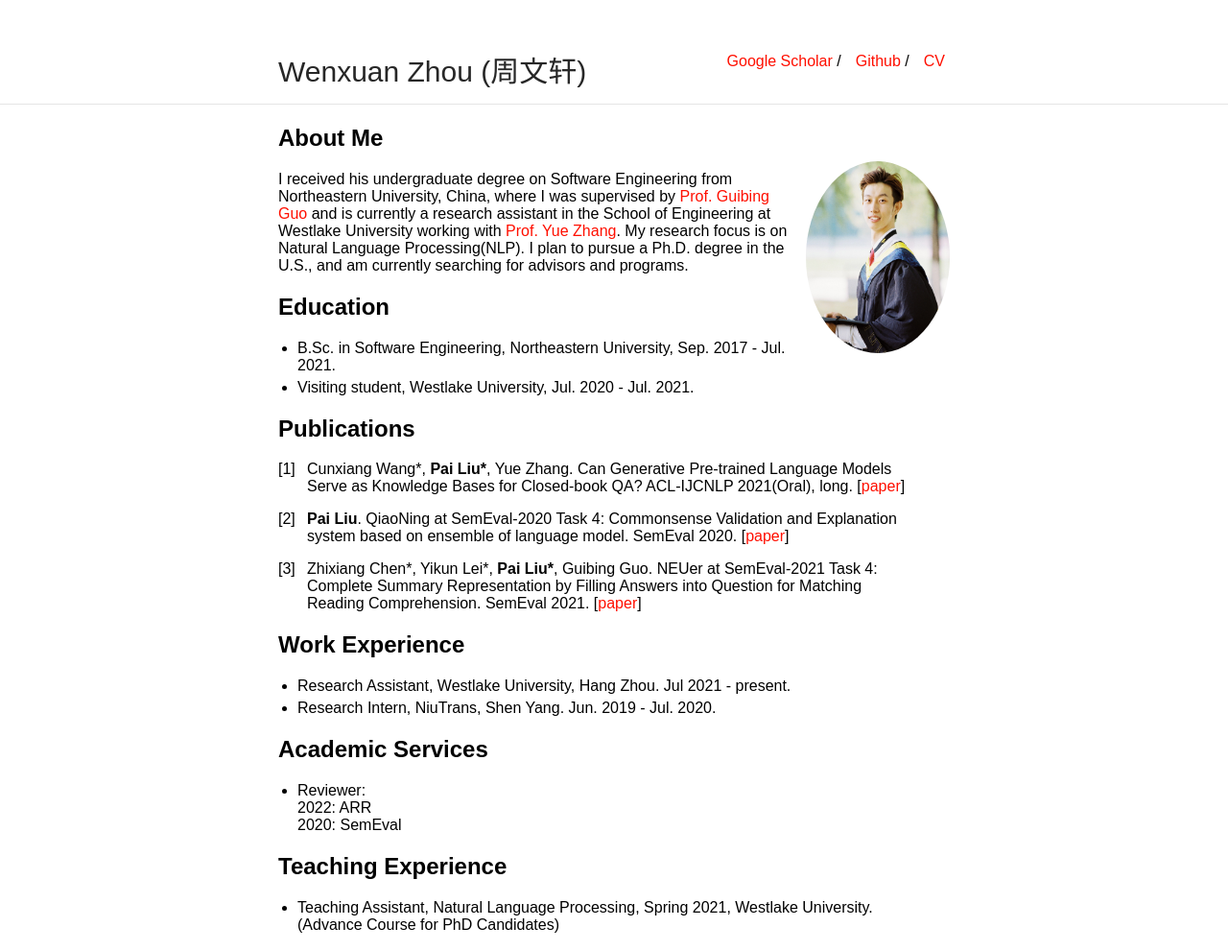
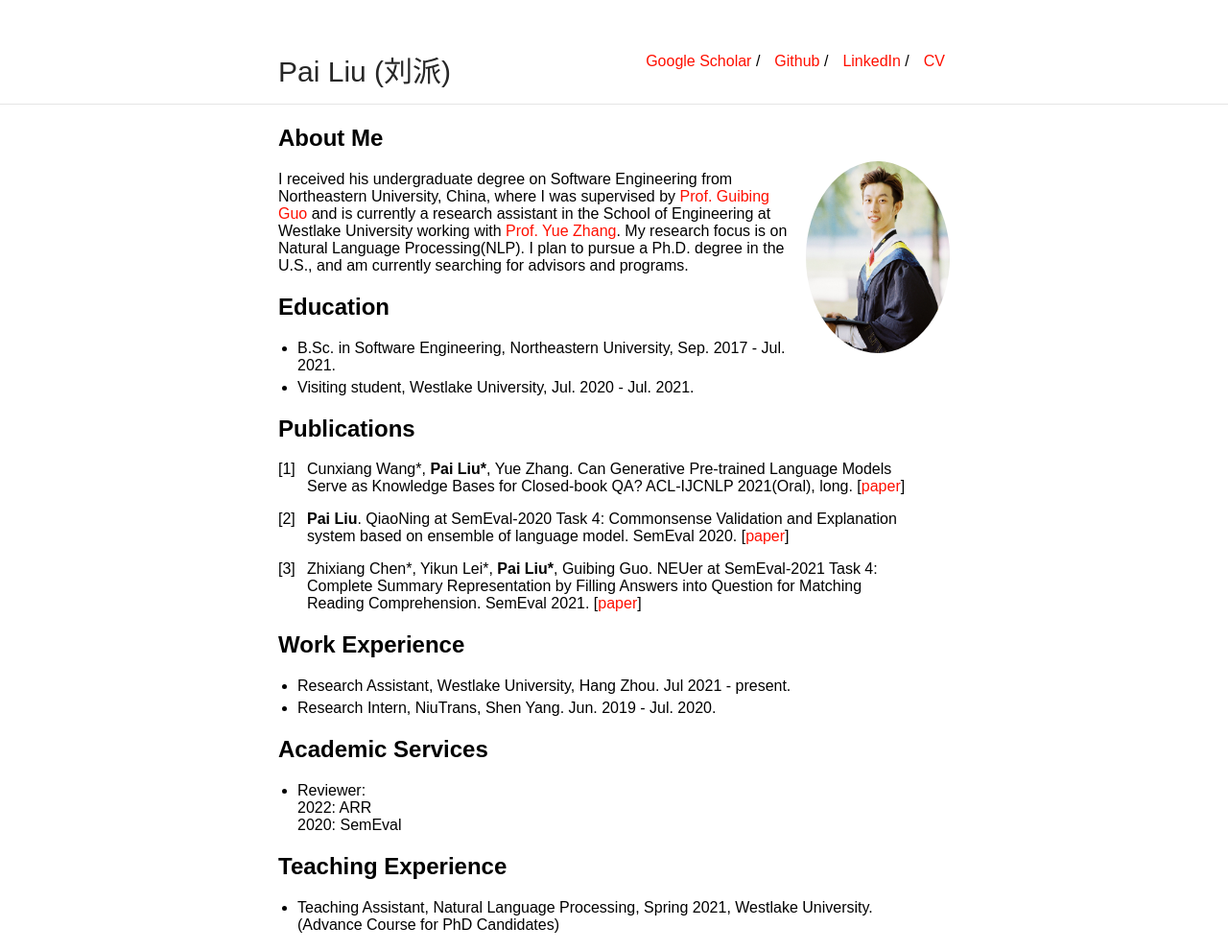
Before and after one commit to pailiu1998/pailiu1998.github.io, a Jekyll site: the page built from index.md, in a window 1280 px wide. Shown: the whole page at 96% size. Built offline with Jekyll 4.4.1, drawn with Linux system fonts in a browser that asks for light colours; our own code applies the rules of GitHub Pages for plain Markdown files.

Commit message:
update photo.jpg cv and head nav

```diff
--- a/_config.yml
+++ b/_config.yml
@@ -1,5 +1,5 @@
-title: Wenxuan Zhou (周文轩)
-url: "https://wzhouad.github.io/"
+title: Pai Liu (刘派)
+url: "https://pailiu1998.github.io/"
 baseurl: ""
 
 markdown: kramdown
@@ -17,8 +17,10 @@ sass:
 
 nav:
  - name: "Google Scholar"
-   link: "https://scholar.google.com/citations?user=HHvcwrIAAAAJ&hl=en"
+   link: "https://scholar.google.com/citations?user=_sYc1cgAAAAJ&hl=en"
  - name: "Github"
-   link: "https://github.com/wzhouad"
+   link: "https://github.com/pailiu1998"
+ - name: "LinkedIn"
+   link: "https://www.linkedin.com/in/pai-liu-a2757110a"
  - name: "CV"
    link: "cv.pdf"
```
Also changed, not shown: 1 other file.
